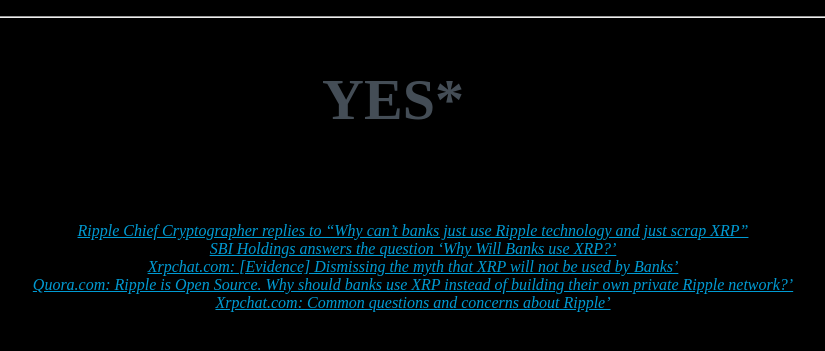
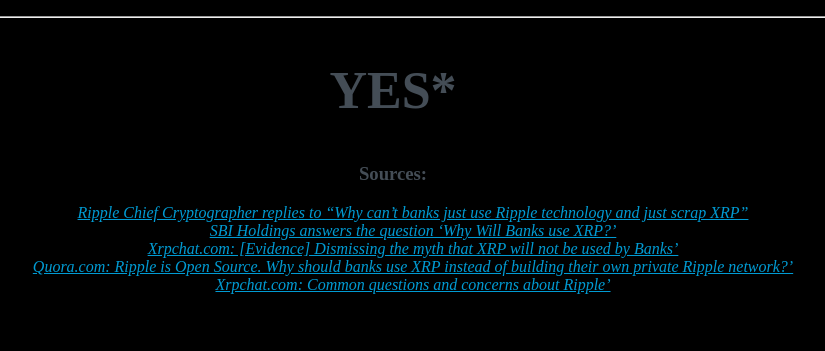
Before and after one commit to xrpBlu/willbanksusexrp.com, a Jekyll site: the page built from README.md, in a window 1280 px wide. Shown: the top 351 px of the page, without its empty margins (247-1072 px from the left). Built offline with Jekyll 4.4.1, drawn with Linux system fonts in a browser that asks for light colours; nearby versions of some CDN libraries; our own code applies the rules of GitHub Pages for plain Markdown files; the repository's description, which GitHub fills in, is left out.

Commit message:
Update style.css

```diff
--- a/assets/css/style.css
+++ b/assets/css/style.css
@@ -8,10 +8,13 @@ body {
     background-color: black;
 }
 
+h1, h2, h3 {
+	color: #444D56;
+}
+
 h1 {
-	color: #444D56;
 	font-weight: bold;
-	font-size: 58px;
+	font-size: 52px;
 }
 
 
```
